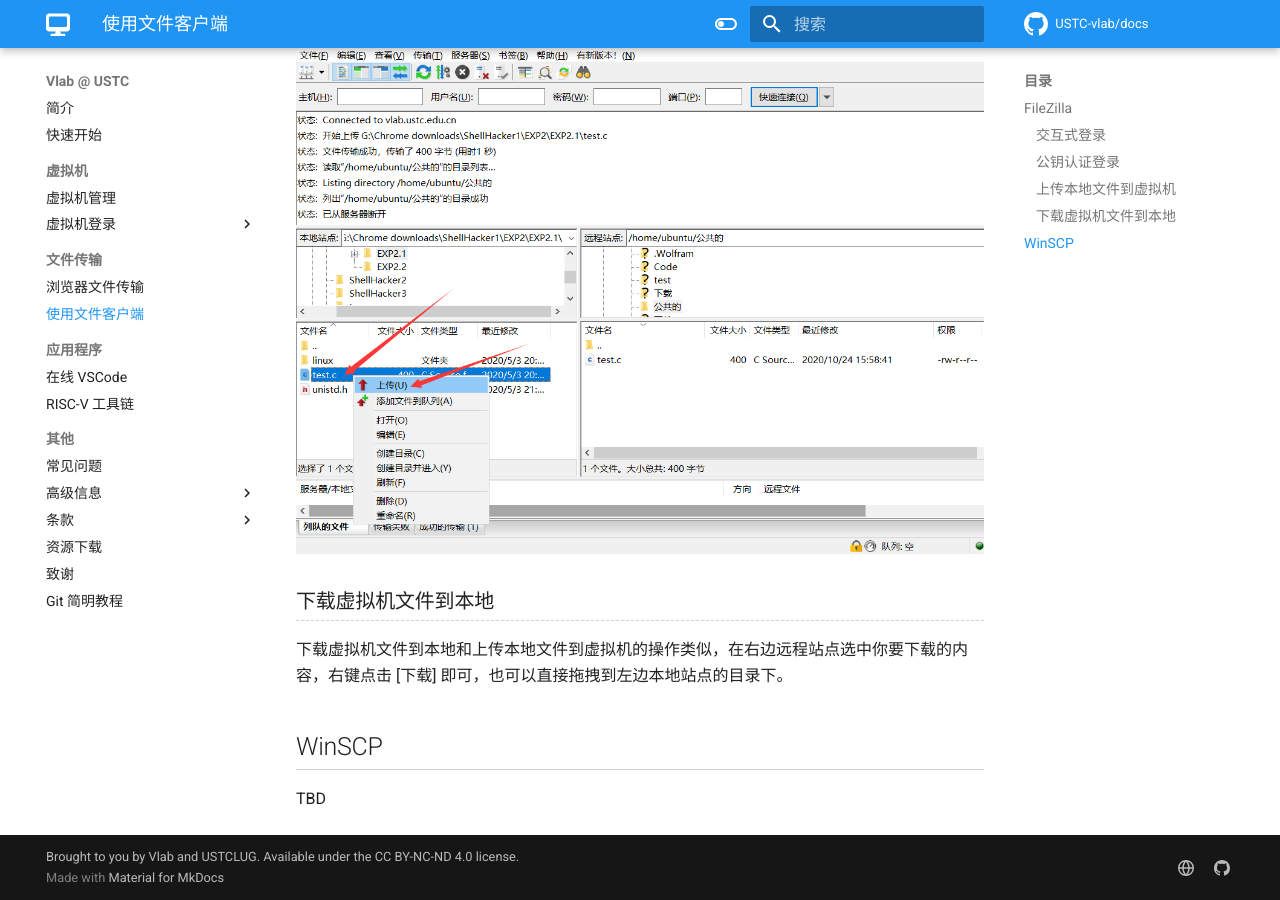
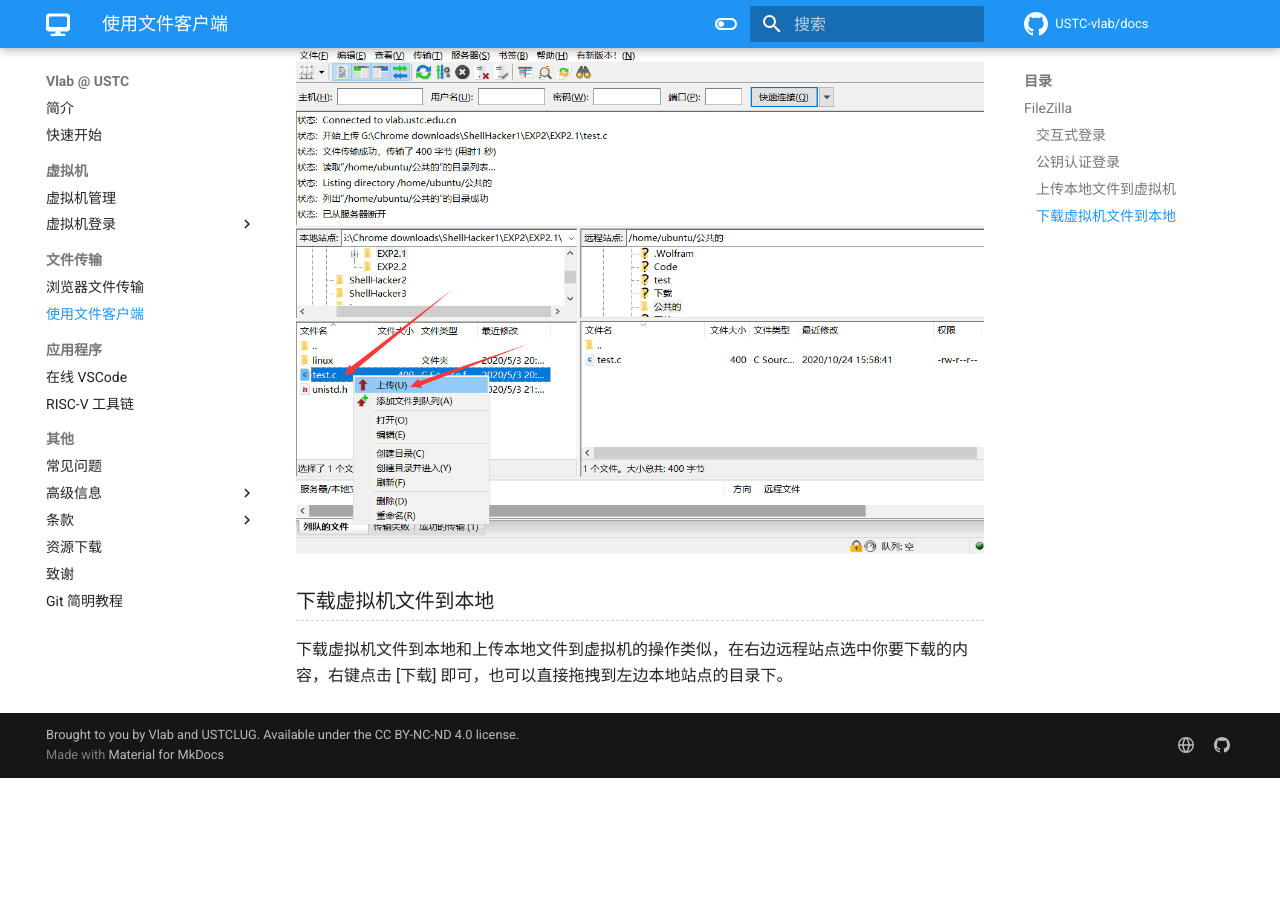
Before and after one commit to USTC-vlab/docs, an MkDocs documentation site: the page built from docs/file/clients.md, in a window 1280 px wide and 900 px high, scrolled down 4807 px. Built offline with MkDocs 1.6.1 and Material for MkDocs 9.7.7, drawn with Linux system fonts in a browser that asks for light colours; comment, search, counter and statistics services are not loaded; after the commit the page ends 5585 px from its top, so only the background shows below that.

Commit message:
files: Remove WinSCP stub

```diff
--- a/docs/file/clients.md
+++ b/docs/file/clients.md
@@ -64,7 +64,3 @@ FileZilla 可以从其[官方网站](https://filezilla-project.org/download.php?
 ### 下载虚拟机文件到本地 {#filezilla-download}
 
 下载虚拟机文件到本地和上传本地文件到虚拟机的操作类似，在右边远程站点选中你要下载的内容，右键点击 \[下载\] 即可，也可以直接拖拽到左边本地站点的目录下。
-
-## WinSCP {#winscp}
-
-TBD
```
